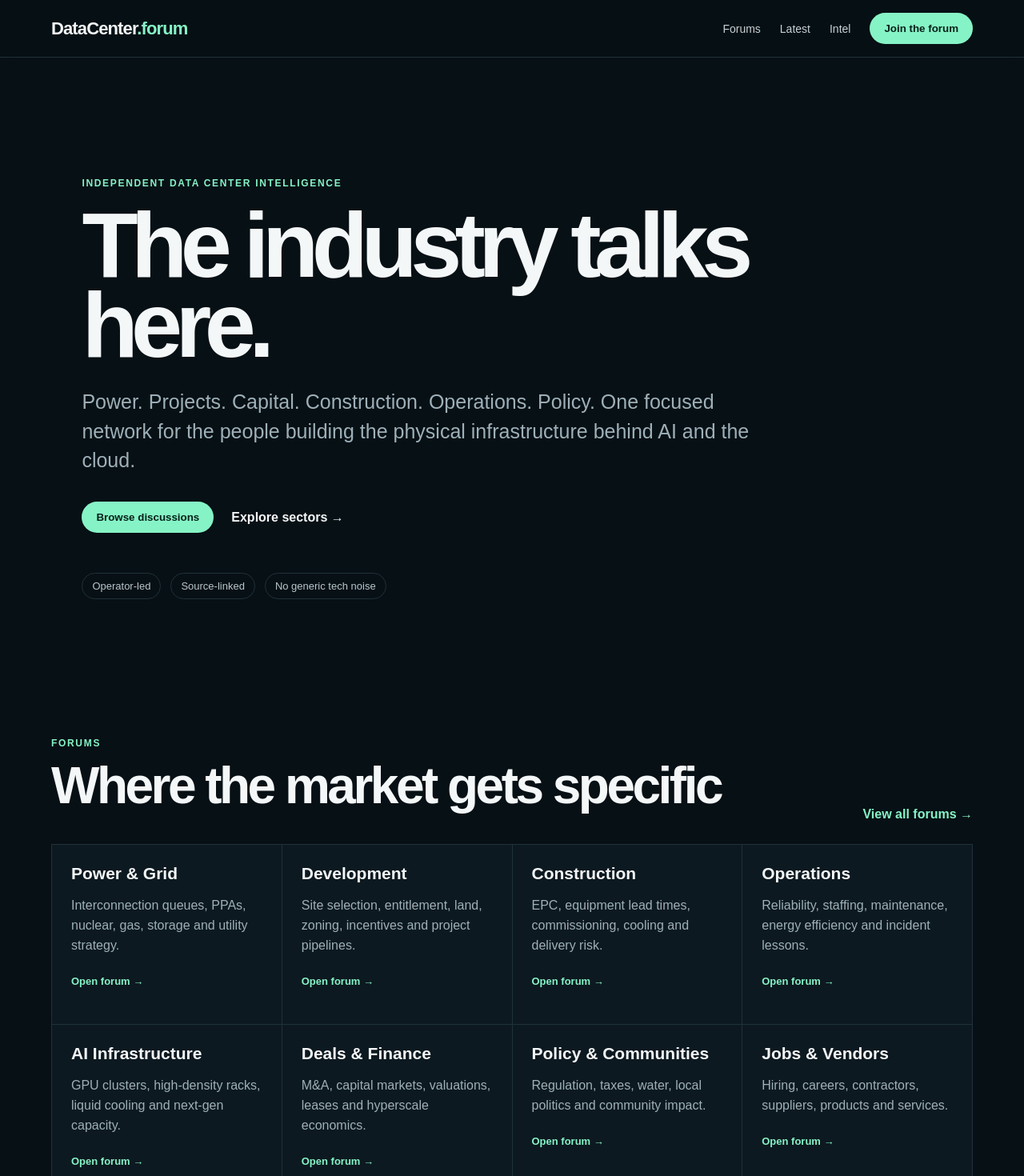
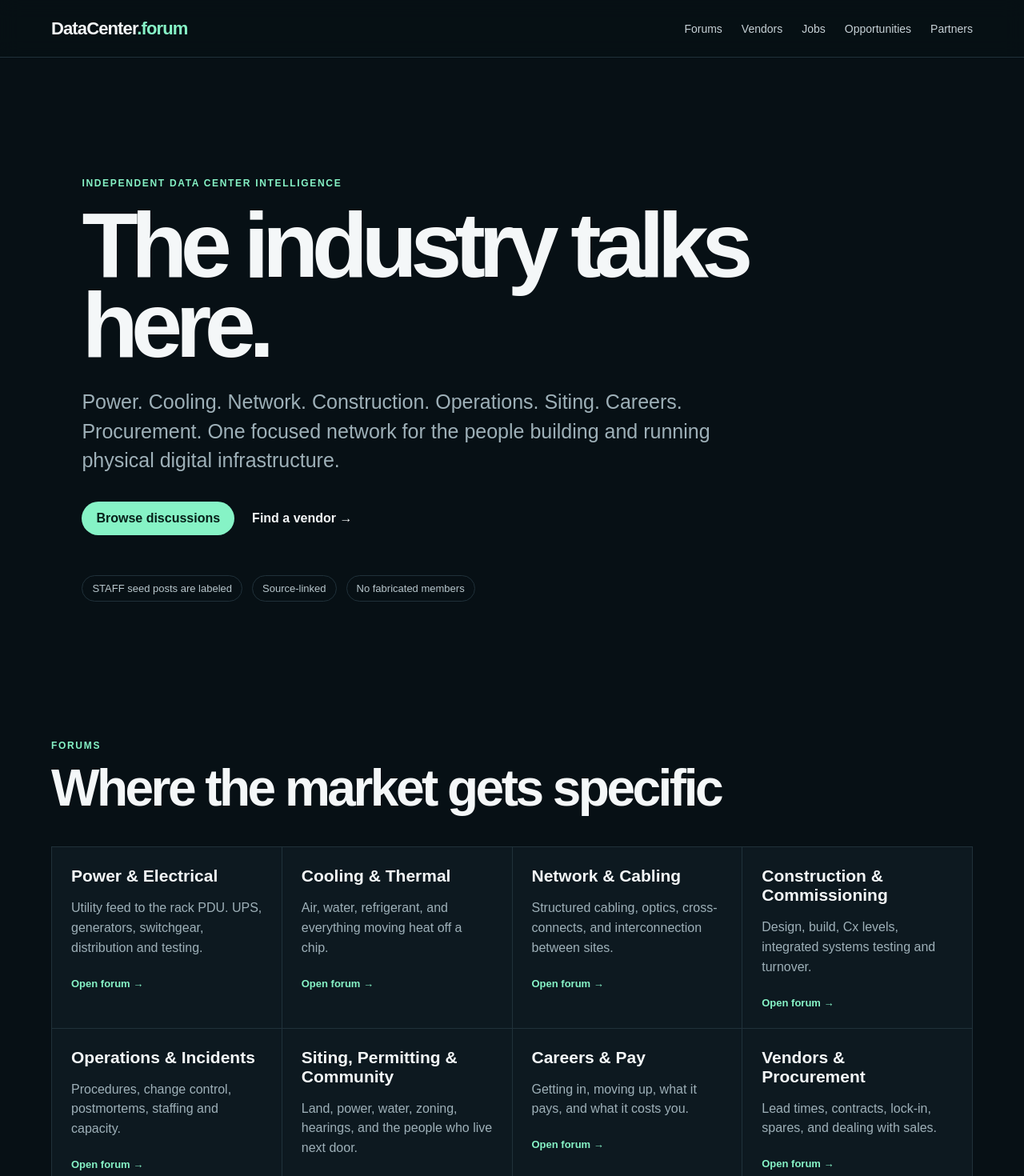
Before and after one commit to DopestT/data-center.forum, a Next.js app: page / in a window 1280 px wide. Shown: the top 1470 px of the page at 80% size. Built offline with nearby package versions, Linux system fonts and the light colour scheme.

Commit message:
Align homepage with STAFF seed model and revenue routes

```diff
--- a/app/page.tsx
+++ b/app/page.tsx
@@ -1,64 +1,53 @@
+import Link from "next/link";
+
 const categories = [
-  ["Power & Grid", "Interconnection queues, PPAs, nuclear, gas, storage and utility strategy."],
-  ["Development", "Site selection, entitlement, land, zoning, incentives and project pipelines."],
-  ["Construction", "EPC, equipment lead times, commissioning, cooling and delivery risk."],
-  ["Operations", "Reliability, staffing, maintenance, energy efficiency and incident lessons."],
-  ["AI Infrastructure", "GPU clusters, high-density racks, liquid cooling and next-gen capacity."],
-  ["Deals & Finance", "M&A, capital markets, valuations, leases and hyperscale economics."],
-  ["Policy & Communities", "Regulation, taxes, water, local politics and community impact."],
-  ["Jobs & Vendors", "Hiring, careers, contractors, suppliers, products and services."]
+  ["Power & Electrical", "Utility feed to the rack PDU. UPS, generators, switchgear, distribution and testing."],
+  ["Cooling & Thermal", "Air, water, refrigerant, and everything moving heat off a chip."],
+  ["Network & Cabling", "Structured cabling, optics, cross-connects, and interconnection between sites."],
+  ["Construction & Commissioning", "Design, build, Cx levels, integrated systems testing and turnover."],
+  ["Operations & Incidents", "Procedures, change control, postmortems, staffing and capacity."],
+  ["Siting, Permitting & Community", "Land, power, water, zoning, hearings, and the people who live next door."],
+  ["Careers & Pay", "Getting in, moving up, what it pays, and what it costs you."],
+  ["Vendors & Procurement", "Lead times, contracts, lock-in, spares, and dealing with sales."],
+  ["The Floor", "Introductions, forum business, and everything that does not fit above."]
 ];
 
 const threads = [
-  ["Power & Grid", "What is actually moving interconnection timelines in 2026?", "GridWatcher"],
-  ["AI Infrastructure", "120 kW racks: what is ready today versus still a roadmap?", "ThermalOps"],
-  ["Development", "Virginia, Texas, Ohio: where are land assumptions breaking first?", "SiteStack"],
-  ["Deals & Finance", "Are powered-shell valuations still disconnected from delivery risk?", "CapRateDC"],
-  ["Construction", "Transformer lead times: what are buyers seeing this quarter?", "BuildCritical"],
-  ["Policy & Communities", "How should developers answer the 'who pays for the grid' question?", "CivicInfra"]
+  ["Power & Electrical", "Lithium versus VRLA, five years on: has the maintenance story actually played out?"],
+  ["Cooling & Thermal", "Direct-to-chip liquid: what changed on your floor that the vendor slides did not mention?"],
+  ["Construction & Commissioning", "When the schedule slips, which commissioning level gets compressed first?"],
+  ["Operations & Incidents", "Human error is not a root cause. So why does it keep showing up as one?"],
+  ["Careers & Pay", "The pay thread: post your role, region, years, and total comp"],
+  ["Vendors & Procurement", "Current lead times: transformers, switchgear, gensets, chillers. What are you quoting today?"]
 ];
 
 export default function Home() {
   return (
     <main>
       <header className="topbar">
-        <a className="brand" href="#">DataCenter<span>.forum</span></a>
-        <nav>
-          <a href="#forums">Forums</a>
-          <a href="#latest">Latest</a>
-          <a href="#intel">Intel</a>
-          <button>Join the forum</button>
-        </nav>
+        <Link className="brand" href="/">DataCenter<span>.forum</span></Link>
+        <nav><a href="#forums">Forums</a><Link href="/vendors">Vendors</Link><Link href="/jobs">Jobs</Link><Link href="/opportunities">Opportunities</Link><Link href="/partners">Partners</Link></nav>
       </header>
-
       <section className="hero">
         <div className="eyebrow">INDEPENDENT DATA CENTER INTELLIGENCE</div>
         <h1>The industry talks here.</h1>
-        <p>Power. Projects. Capital. Construction. Operations. Policy. One focused network for the people building the physical infrastructure behind AI and the cloud.</p>
-        <div className="heroActions"><button>Browse discussions</button><a href="#forums">Explore sectors →</a></div>
-        <div className="signals"><span>Operator-led</span><span>Source-linked</span><span>No generic tech noise</span></div>
+        <p>Power. Cooling. Network. Construction. Operations. Siting. Careers. Procurement. One focused network for the people building and running physical digital infrastructure.</p>
+        <div className="heroActions"><a className="buttonLink" href="#latest">Browse discussions</a><Link href="/vendors">Find a vendor →</Link></div>
+        <div className="signals"><span>STAFF seed posts are labeled</span><span>Source-linked</span><span>No fabricated members</span></div>
       </section>
-
       <section id="forums" className="section">
-        <div className="sectionHead"><div><span className="kicker">FORUMS</span><h2>Where the market gets specific</h2></div><a href="#">View all forums →</a></div>
-        <div className="categoryGrid">
-          {categories.map(([name, description]) => <article className="card" key={name}><h3>{name}</h3><p>{description}</p><span>Open forum →</span></article>)}
-        </div>
+        <div className="sectionHead"><div><span className="kicker">FORUMS</span><h2>Where the market gets specific</h2></div></div>
+        <div className="categoryGrid">{categories.map(([name,description]) => <article className="card" key={name}><h3>{name}</h3><p>{description}</p><span>Open forum →</span></article>)}</div>
       </section>
-
       <section id="latest" className="section darkSection">
-        <div className="sectionHead"><div><span className="kicker">LIVE DISCUSSIONS</span><h2>What the industry is debating</h2></div></div>
-        <div className="threadList">
-          {threads.map(([category, title, author]) => <article className="thread" key={title}><div><span className="tag">{category}</span><h3>{title}</h3><p>Started by {author}</p></div><span className="activity">Active now</span></article>)}
-        </div>
+        <div className="sectionHead"><div><span className="kicker">STAFF-OPENED DISCUSSIONS</span><h2>Questions for practitioners</h2></div></div>
+        <div className="threadList">{threads.map(([category,title]) => <article className="thread" key={title}><div><span className="tag">{category}</span><h3>{title}</h3><p>Opened by DCF Desk · STAFF / Editorial</p></div><span className="activity">Members answer</span></article>)}</div>
       </section>
-
-      <section id="intel" className="section intel">
-        <span className="kicker">BUILT TO MONETIZE WITHOUT RUINING THE FORUM</span>
-        <h2>Community first. Commercial intelligence second.</h2>
-        <p>The product foundation supports premium industry research, verified vendor profiles, sponsored intelligence, recruiting, qualified project leads and eventually structured facility/project data—without turning every thread into an ad.</p>
+      <section className="section intel">
+        <span className="kicker">COMMERCIAL LAYER</span><h2>Useful conversation creates useful markets.</h2>
+        <p>Vendors can earn verified visibility, employers can reach specialist talent, sponsors can buy clearly disclosed industry inventory, and buyers can request qualified introductions without DataCenter.forum selling private member data.</p>
+        <div className="heroActions"><Link className="buttonLink" href="/vendors">Vendor marketplace</Link><Link href="/advertise">Commercial programs →</Link></div>
       </section>
-
       <footer><span>DataCenter.forum</span><span>Independent infrastructure intelligence.</span></footer>
     </main>
   );
```
